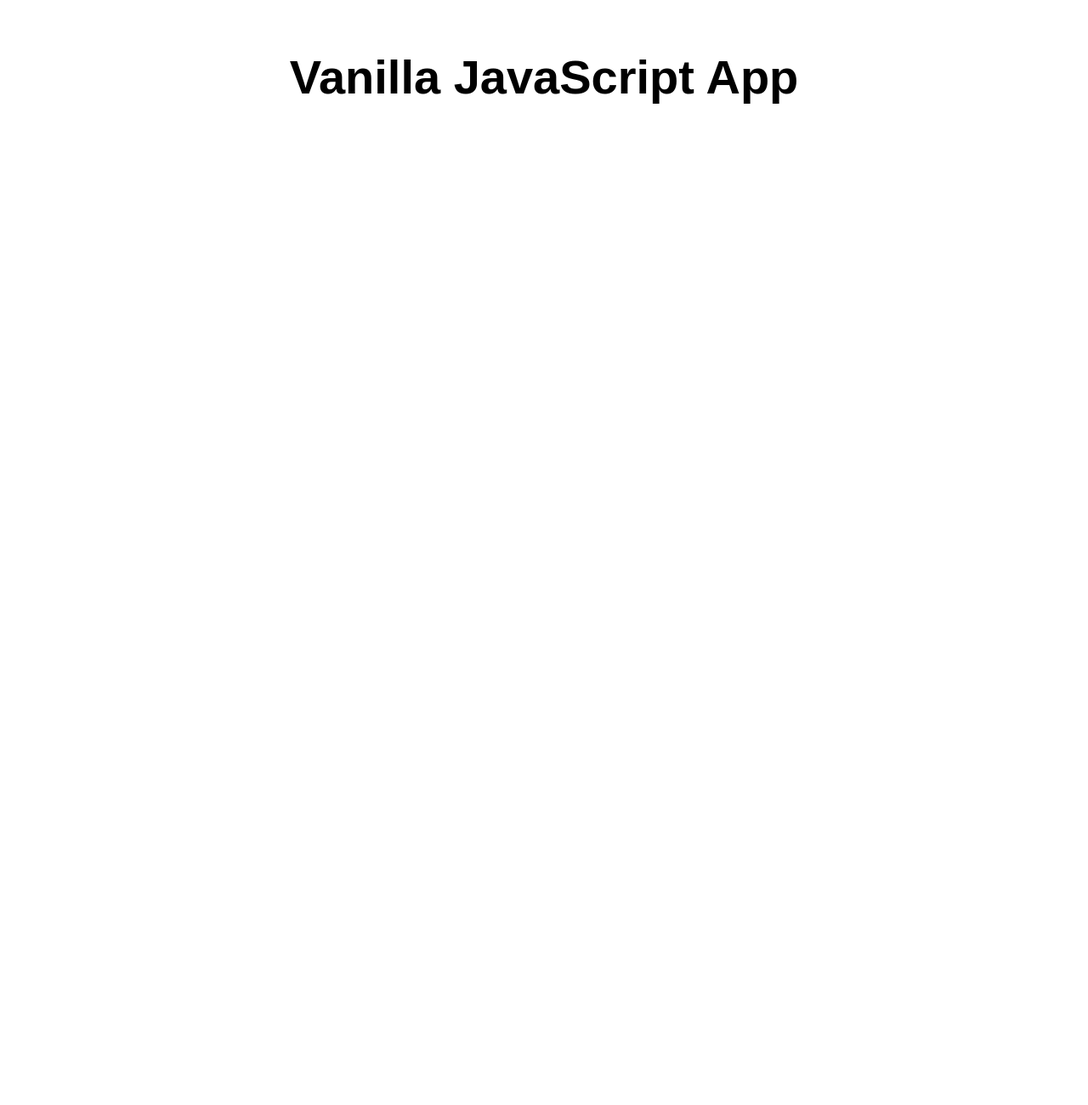
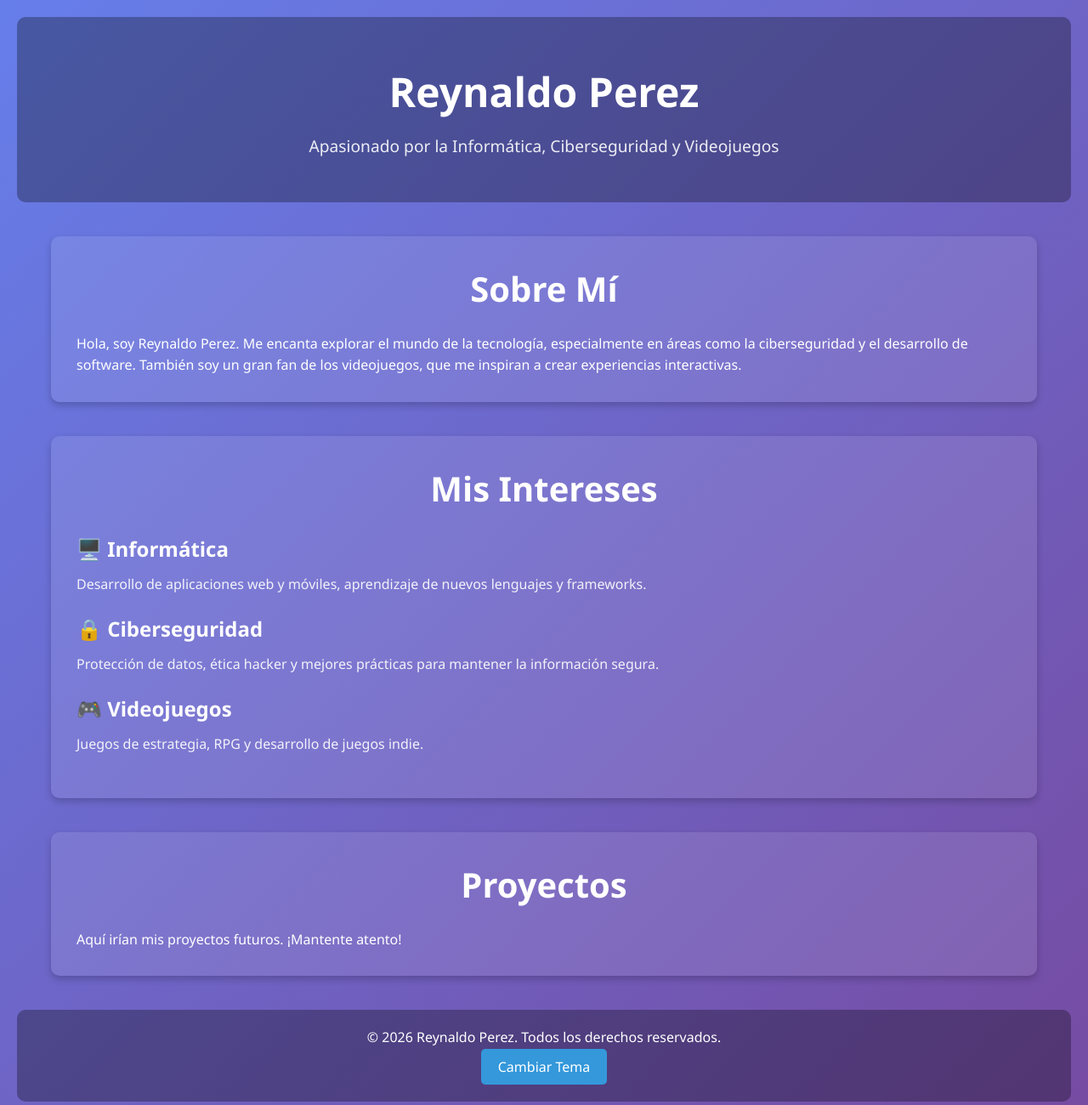
Before and after one commit to ReynaldoJPJ/my-first-static-web-app, a website: page src/index.html in a window 1280 px wide. Shown: the top 1300 px of the page at 85% size. Before the commit the page ends 800 px from the top, so only its background shows below. Drawn offline with Linux system fonts and the light colour scheme.

Commit message:
Pagina estatica mas bonita

```diff
--- a/src/index.html
+++ b/src/index.html
@@ -1,17 +1,53 @@
 <!DOCTYPE html>
-<html lang="en">
+<html lang="es">
 
 <head>
   <meta charset="UTF-8">
   <meta name="viewport" content="width=device-width, initial-scale=1.0">
   <link rel="stylesheet" href="styles.css">
-  <title>Vanilla JavaScript App</title>
+  <title>Sitio de Reynaldo Perez</title>
 </head>
 
 <body>
+  <header>
+    <h1>Reynaldo Perez</h1>
+    <p>Apasionado por la Informática, Ciberseguridad y Videojuegos</p>
+  </header>
+
   <main>
-    <h1>Vanilla JavaScript App</h1>
+    <section id="about">
+      <h2>Sobre Mí</h2>
+      <p>Hola, soy Reynaldo Perez. Me encanta explorar el mundo de la tecnología, especialmente en áreas como la ciberseguridad y el desarrollo de software. También soy un gran fan de los videojuegos, que me inspiran a crear experiencias interactivas.</p>
+    </section>
+
+    <section id="interests">
+      <h2>Mis Intereses</h2>
+      <div class="interest">
+        <h3>🖥️ Informática</h3>
+        <p>Desarrollo de aplicaciones web y móviles, aprendizaje de nuevos lenguajes y frameworks.</p>
+      </div>
+      <div class="interest">
+        <h3>🔒 Ciberseguridad</h3>
+        <p>Protección de datos, ética hacker y mejores prácticas para mantener la información segura.</p>
+      </div>
+      <div class="interest">
+        <h3>🎮 Videojuegos</h3>
+        <p>Juegos de estrategia, RPG y desarrollo de juegos indie.</p>
+      </div>
+    </section>
+
+    <section id="projects">
+      <h2>Proyectos</h2>
+      <p>Aquí irían mis proyectos futuros. ¡Mantente atento!</p>
+    </section>
   </main>
+
+  <footer>
+    <p>&copy; 2026 Reynaldo Perez. Todos los derechos reservados.</p>
+    <button id="theme-toggle">Cambiar Tema</button>
+  </footer>
+
+  <script src="script.js"></script>
 </body>
 
 </html>
--- /dev/null
+++ b/src/script.js
@@ -0,0 +1,3 @@
+document.getElementById('theme-toggle').addEventListener('click', function() {
+  document.body.classList.toggle('dark');
+});
--- a/src/styles.css
+++ b/src/styles.css
@@ -1,21 +1,103 @@
 * {
-  font-family: Arial, Helvetica, sans-serif;
+  font-family: 'Segoe UI', Tahoma, Geneva, Verdana, sans-serif;
+  margin: 0;
+  padding: 0;
+  box-sizing: border-box;
 }
 
-html, body {
-  margin: 0;
-  border: 0;
-  padding: 0;
-  background-color: #fff;
+body {
+  background: linear-gradient(135deg, #667eea 0%, #764ba2 100%);
+  color: #fff;
+  line-height: 1.6;
+  transition: background 0.3s, color 0.3s;
+}
+
+body.dark {
+  background: linear-gradient(135deg, #2c3e50 0%, #34495e 100%);
+  color: #ecf0f1;
+}
+
+header {
+  text-align: center;
+  padding: 50px 20px;
+  background: rgba(0, 0, 0, 0.3);
+  border-radius: 10px;
+  margin: 20px;
+}
+
+header h1 {
+  font-size: 3em;
+  margin-bottom: 10px;
+}
+
+header p {
+  font-size: 1.2em;
+  opacity: 0.9;
 }
 
 main {
-  margin: auto;
-  width: 50%;
+  max-width: 1200px;
+  margin: 20px auto;
   padding: 20px;
+  display: flex;
+  flex-direction: column;
+  gap: 40px;
 }
 
-main > h1 {
+section {
+  background: rgba(255, 255, 255, 0.1);
+  padding: 30px;
+  border-radius: 10px;
+  box-shadow: 0 4px 8px rgba(0, 0, 0, 0.2);
+}
+
+section h2 {
+  font-size: 2.5em;
+  margin-bottom: 20px;
   text-align: center;
-  font-size: 3.5em;
 }
+
+.interest {
+  margin-bottom: 20px;
+}
+
+.interest h3 {
+  font-size: 1.5em;
+  margin-bottom: 10px;
+}
+
+.interest p {
+  opacity: 0.9;
+}
+
+footer {
+  text-align: center;
+  padding: 20px;
+  background: rgba(0, 0, 0, 0.3);
+  border-radius: 10px;
+  margin: 20px;
+}
+
+#theme-toggle {
+  background: #3498db;
+  color: white;
+  border: none;
+  padding: 10px 20px;
+  border-radius: 5px;
+  cursor: pointer;
+  font-size: 1em;
+  transition: background 0.3s;
+}
+
+#theme-toggle:hover {
+  background: #2980b9;
+}
+
+@media (max-width: 768px) {
+  header h1 {
+    font-size: 2em;
+  }
+  section {
+    padding: 20px;
+  }
+}
```
